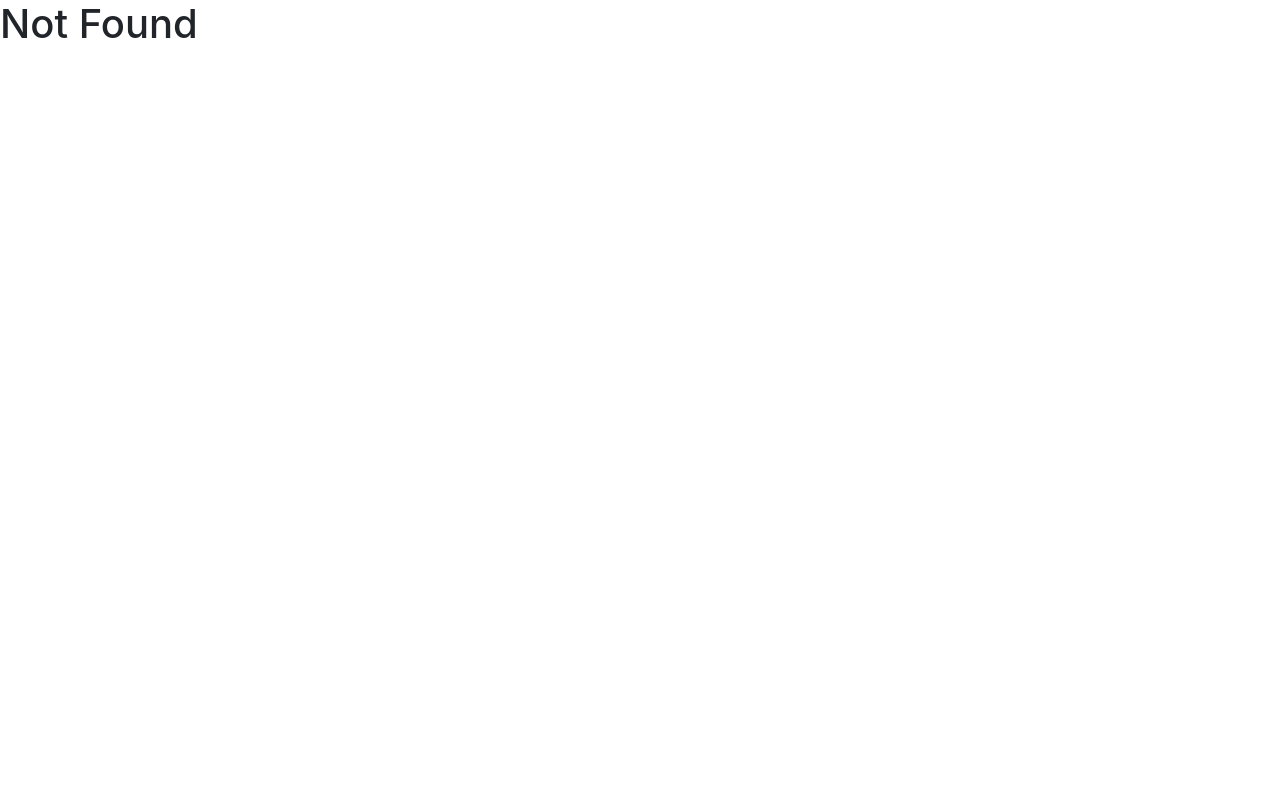
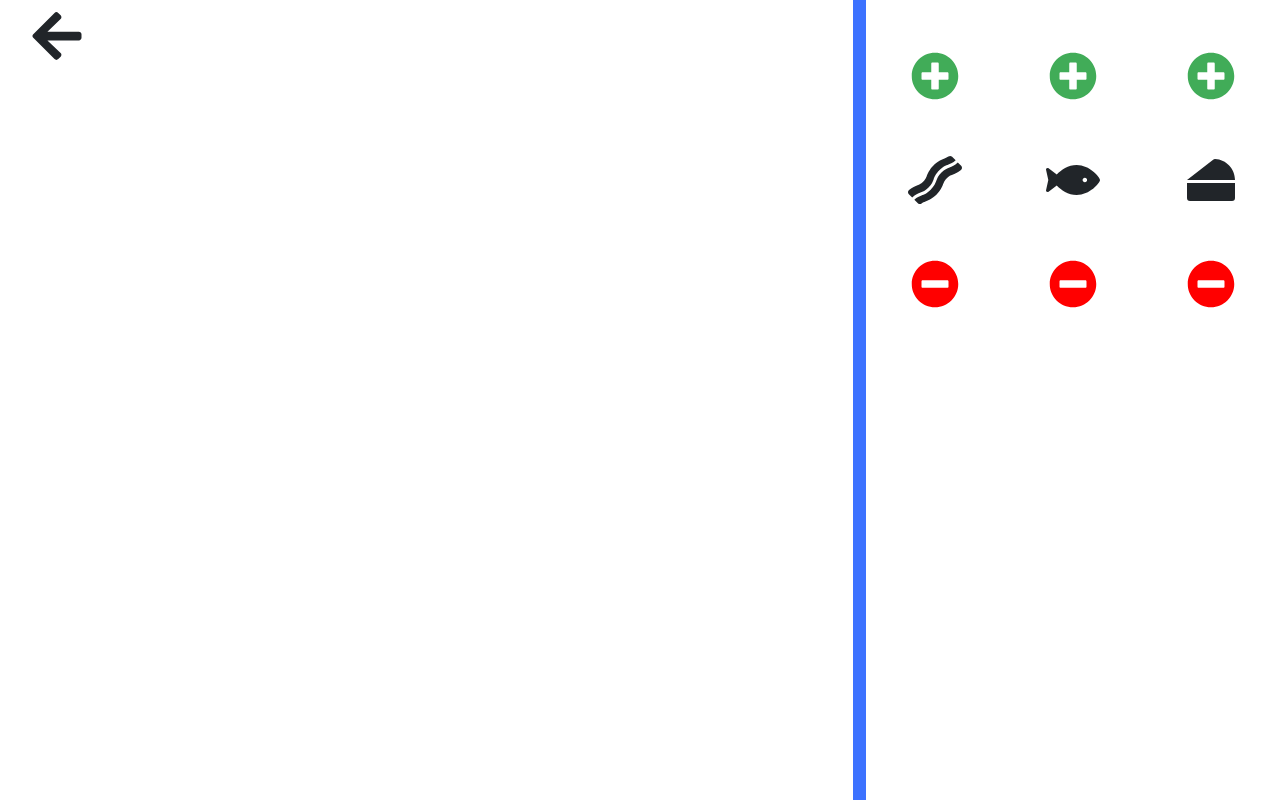
Before and after one commit to RVelhinho/ai-app, a React (Create React App) app: page /open in a window 1280 px wide. Before the commit this address led to /not-found. Built offline with nearby package versions, Linux system fonts and the light colour scheme.

Commit message:
can simulate stock management

```diff
--- a/src/App.js
+++ b/src/App.js
@@ -10,6 +10,7 @@ import { getUsers } from "./services/fakeUserService";
 import { getPreferences } from "./services/fakePreferenceService";
 import ListeningPage from "./components/ListeningPage";
 import { getVoiceCommands } from "./services/voiceCommands";
+import OpenPage from "./components/OpenPage";
 
 export default class App extends Component {
   state = {
@@ -168,6 +169,38 @@ export default class App extends Component {
     const preferences = [...this.state.preferences];
     this.handleCheckClick(preferences[command.preference]);
   };
+  handlePlusFood = (food) => {
+    const foods = [...this.state.foods];
+    let index;
+    for (let foodInfo of foods) {
+      if (foodInfo.name === food) {
+        index = foods.indexOf(foodInfo);
+      }
+    }
+    foods[index] = {
+      ...foods[index],
+    };
+    console.log(index);
+    foods[index].quantity++;
+    console.log("foods", foods, food);
+    this.setState({ foods });
+  };
+  handleMinusFood = (food) => {
+    const foods = [...this.state.foods];
+    let index;
+    for (let foodInfo of foods) {
+      if (foodInfo.name === food) {
+        index = foods.indexOf(foodInfo);
+      }
+    }
+    foods[index] = {
+      ...foods[index],
+    };
+    console.log(index);
+    foods[index].quantity--;
+    console.log("foods", foods, food);
+    this.setState({ foods });
+  };
   render() {
     return (
       <React.Fragment>
@@ -188,6 +221,16 @@ export default class App extends Component {
               <ListeningPage
                 voiceCommands={this.state.voiceCommands}
                 onCommandClick={this.handleVoiceCommand}
+                {...props}
+              />
+            )}
+          />
+          <Route
+            path="/open"
+            render={(props) => (
+              <OpenPage
+                onPlusClick={this.handlePlusFood}
+                onMinusClick={this.handleMinusFood}
                 {...props}
               />
             )}
--- /dev/null
+++ b/src/components/OpenPage.jsx
@@ -0,0 +1,93 @@
+import React, { Component } from "react";
+import { FontAwesomeIcon } from "@fortawesome/react-fontawesome";
+import { faArrowLeft } from "@fortawesome/free-solid-svg-icons";
+import { faPlusCircle } from "@fortawesome/free-solid-svg-icons";
+import { faMinusCircle } from "@fortawesome/free-solid-svg-icons";
+import { faFish } from "@fortawesome/free-solid-svg-icons";
+import { faCheese } from "@fortawesome/free-solid-svg-icons";
+import { faBacon } from "@fortawesome/free-solid-svg-icons";
+
+class OpenPage extends Component {
+  handleLeave = () => {
+    this.props.history.push("/");
+  };
+  state = {
+    foods: [
+      { name: "Bacon", icon: faBacon },
+      { name: "Fish", icon: faFish },
+      { name: "Cheese", icon: faCheese },
+    ],
+  };
+  createPlusMinusIcons(icon) {
+    let final = icon === "+" ? faPlusCircle : faMinusCircle;
+    let color = icon === "+" ? "#41ac58" : "#ff0000";
+    let funcClick =
+      icon === "+" ? this.props.onPlusClick : this.props.onMinusClick;
+    let cols = [];
+    this.state.foods.map((food, i) => {
+      console.log(food.name, i, icon);
+      cols.push(
+        <div key={i} className="col d-flex justify-content-center mt-5">
+          <FontAwesomeIcon
+            icon={final}
+            size="3x"
+            className="icon"
+            onClick={() => {
+              funcClick(food.name);
+            }}
+            style={{ cursor: "pointer", color: color }}
+          />
+        </div>
+      );
+    });
+    return cols;
+  }
+
+  createFood() {
+    let cols = [];
+    this.state.foods.map((food, index) =>
+      cols.push(
+        <div key={index} className="col d-flex justify-content-center mt-5">
+          <FontAwesomeIcon
+            icon={food.icon}
+            size="3x"
+            className="icon"
+            //onClick={onPlusTemp}
+          />
+        </div>
+      )
+    );
+    return cols;
+  }
+  render() {
+    return (
+      <React.Fragment>
+        <div className="container-fluid">
+          <div className="row initial-height">
+            <div className="col-12 col-md-12 col-xl-8">
+              <div className="row h-25">
+                <div className="col d-flex justify-content-start mt-2">
+                  <FontAwesomeIcon
+                    icon={faArrowLeft}
+                    size="6x"
+                    onClick={this.handleLeave}
+                    style={{ cursor: "pointer" }}
+                    className="icon"
+                  />
+                </div>
+              </div>
+            </div>
+            <div className="divider"></div>
+            <div className="col">
+              <div className="row ">{this.createPlusMinusIcons("+")}</div>
+              <div className="row ">{this.createFood()}</div>
+              <div className="row ">{this.createPlusMinusIcons("-")}</div>
+            </div>
+          </div>
+        </div>
+      </React.Fragment>
+    );
+  }
+}
+
+export default OpenPage;
--- a/src/components/Simulator.jsx
+++ b/src/components/Simulator.jsx
@@ -18,9 +18,11 @@ export default class Simulator extends Component {
               <img src={mic} alt="mic" />
             </div>
           </Link>
-          <div className="col d-flex justify-content-center">
-            <img src={door} alt="door" />
-          </div>
+          <Link to="/open" className="col d-flex">
+            <div className="col d-flex justify-content-center">
+              <img src={door} alt="door" />
+            </div>
+          </Link>
         </div>
       </React.Fragment>
     );
```
Also changed, not shown: src/components/Fridge.jsx (+11 -32 lines).
